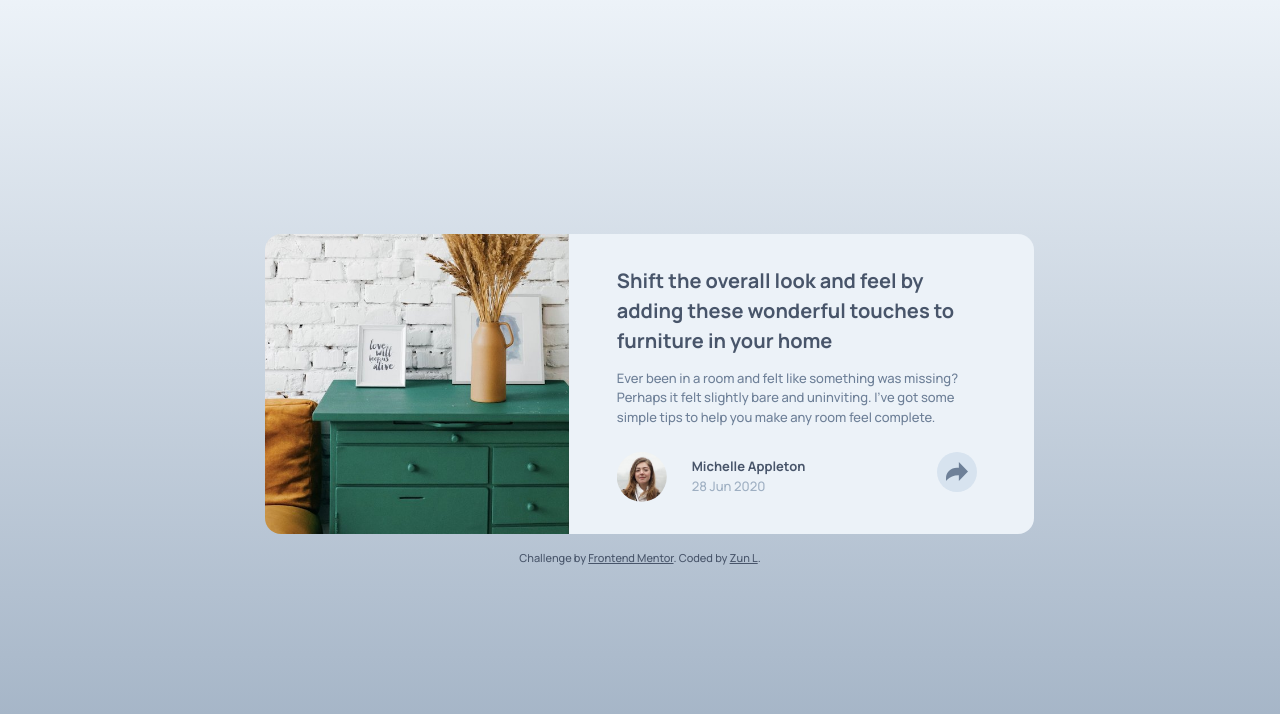
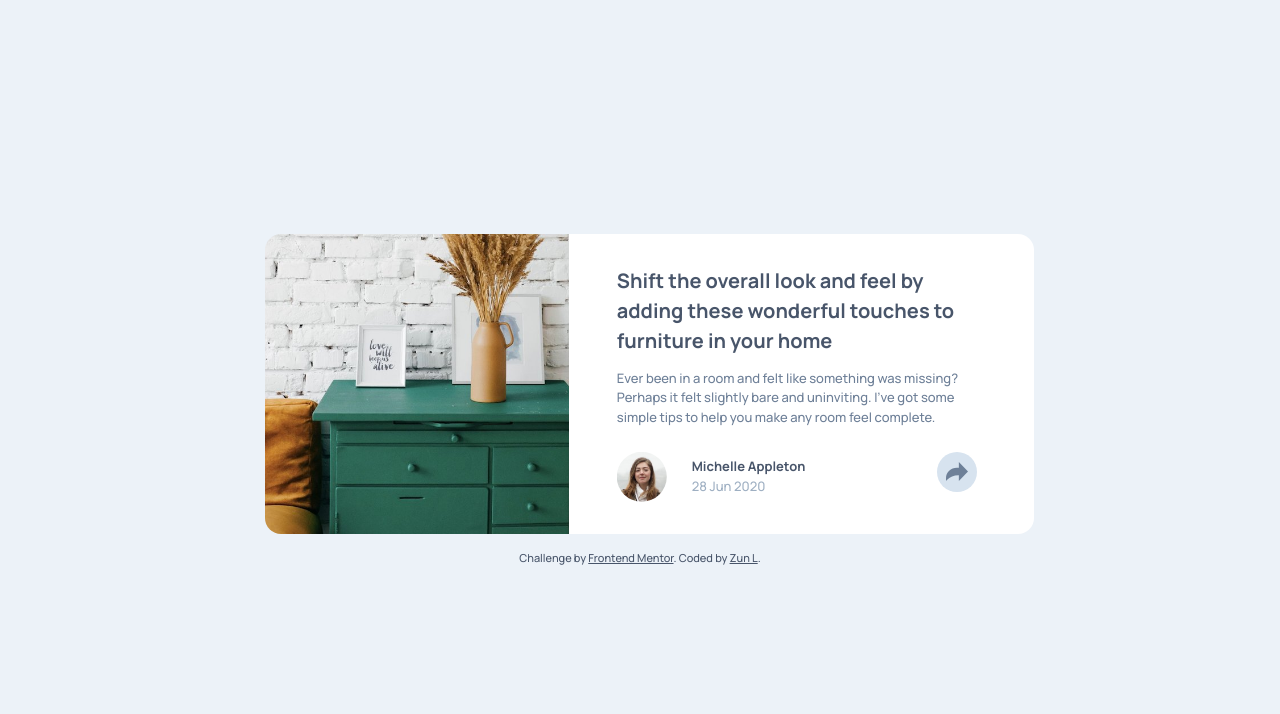
Before and after one commit to zun-liang/fem-article-preview-component, a plain HTML site: page index.html in a window 1280 px wide. Drawn offline with Linux system fonts and the light colour scheme.

Commit message:
updated background

```diff
--- a/styles.css
+++ b/styles.css
@@ -154,6 +154,10 @@ time {
 }
 
 @media (min-width: 960px) {
+  body {
+    background: var(--grayish-blue-light);
+  }
+
   .card {
     width: 750px;
     height: 300px;
@@ -177,6 +181,7 @@ time {
     height: 70%;
     padding: 2rem 3rem 0 3rem;
     border-top-right-radius: 1rem;
+    background-color: white;
   }
 
   .title {
@@ -194,6 +199,7 @@ time {
     padding: 0.5rem 3rem;
     border-bottom-left-radius: 0;
     align-items: start;
+    background-color: white;
   }
 
   .social {
```
